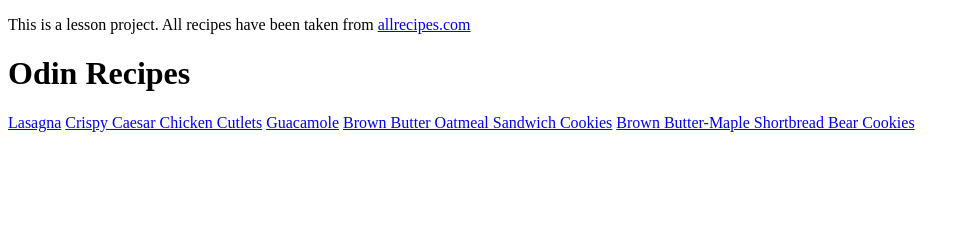
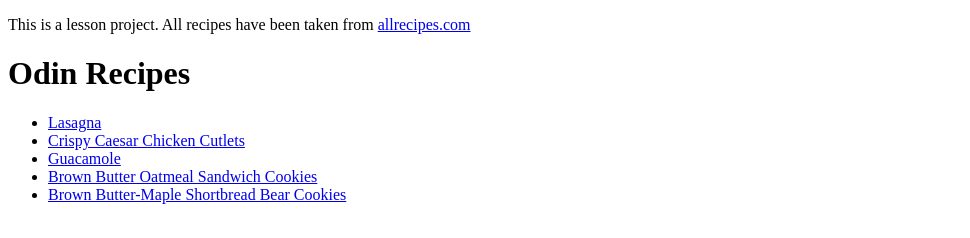
Before and after one commit to wegjr/odin-recipes, a plain HTML site: page index.html in a window 1280 px wide. Shown: the whole page, without its empty margins (0-970 px from the left). Drawn offline with Linux system fonts and the light colour scheme.

Commit message:
Updated index.html
Put all recipe links in an unordered list

```diff
--- a/index.html
+++ b/index.html
@@ -8,10 +8,12 @@
 <body>
   <p>This is a lesson project. All recipes have been taken from <a href="https://www.allrecipes.com/">allrecipes.com</a></p>
   <h1>Odin Recipes</h1>
-  <a href="recipes/lasagna.html">Lasagna</a>
-  <a href="recipes/crispy-caesar-chicken-cutlets.html">Crispy Caesar Chicken Cutlets</a>
-  <a href="recipes/guacamole.html">Guacamole</a>
-  <a href="recipes/brown-butter-oatmeal-sandwich-cookies.html">Brown Butter Oatmeal Sandwich Cookies</a>
-  <a href="recipes/shortbread-bear-cookies.html">Brown Butter-Maple Shortbread Bear Cookies</a>
+  <ul>
+    <li><a href="recipes/lasagna.html">Lasagna</a></li>
+    <li><a href="recipes/crispy-caesar-chicken-cutlets.html">Crispy Caesar Chicken Cutlets</a></li>
+    <li><a href="recipes/guacamole.html">Guacamole</a></li>
+    <li><a href="recipes/brown-butter-oatmeal-sandwich-cookies.html">Brown Butter Oatmeal Sandwich Cookies</a></li>
+    <li><a href="recipes/shortbread-bear-cookies.html">Brown Butter-Maple Shortbread Bear Cookies</a></li>
+</ul>
 </body>
 </html>
```
